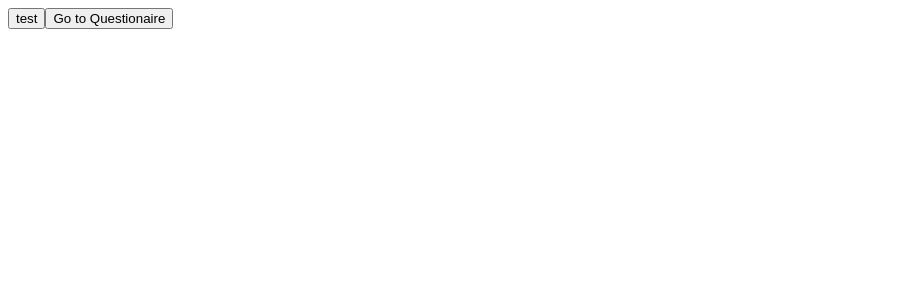
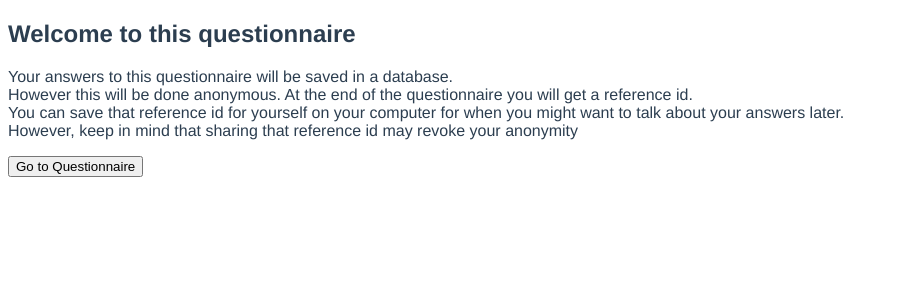
Before and after one commit to Jeffrey-Meesters/a-form, a Vue app: page / in a window 1280 px wide. Shown: the top 300 px of the page, without its empty margins (0-898 px from the left). Built offline with nearby package versions, Linux system fonts and the light colour scheme.

Commit message:
Add information and thank you page

```diff
--- a/src/router/index.js
+++ b/src/router/index.js
@@ -17,6 +17,12 @@ const routes = [
       import(
         /* webpackChunkName: "questionnaire" */ "../views/Questionnaire.vue"
       )
+  },
+  {
+    path: "/thanks",
+    name: "thanks",
+    component: () =>
+      import(/* webpackChunkName: "thanks" */ "../views/Thanks.vue")
   }
 ];
 
--- a/src/services/firebase.js
+++ b/src/services/firebase.js
@@ -39,33 +39,25 @@ export async function getUser() {
   }
 }
 
-export async function testRules(data) {
-  const userRef = db.collection("users").doc("yolo");
-
-  const response = await userRef.set(
-    {
-      [`formData-${Date.now()}`]: data
-    },
-    { merge: true }
-  );
-
-  return response;
-}
-
 export async function updateUser(data) {
   const currentUser = firebase.auth().currentUser;
   const userRef = db.collection("users").doc(currentUser.uid);
   const currentTimeStamp = Date.now();
   data.timeStamp = currentTimeStamp;
 
-  const response = await userRef.set(
+  await userRef.set(
     {
       [`formData-${currentTimeStamp}`]: data
     },
     { merge: true }
   );
 
-  return response;
+  const doc = await userRef.get();
+  if (!doc.exists) {
+    alert("user not found");
+  } else {
+    return doc.data();
+  }
 }
 
 export async function initAuth() {
--- a/src/views/Questionnaire.vue
+++ b/src/views/Questionnaire.vue
@@ -168,8 +168,9 @@ export default {
       }
 
       const response = await updateUser(this.form);
-
-      console.log(response);
+      if (Object.keys(response).length) {
+        this.$router.push("/thanks");
+      }
     }
   },
   watch: {
--- a/src/views/SignIn.vue
+++ b/src/views/SignIn.vue
@@ -1,8 +1,20 @@
 <template>
-  <div>
-    <button @click="test">test</button>
-    <button @click="sendSignIn">Go to Questionaire</button>
-  </div>
+  <section>
+    <h1>Welcome to this questionnaire</h1>
+    <p>
+      Your answers to this questionnaire will be saved in a database.
+      <br />
+      However this will be done anonymous. At the end of the questionnaire you
+      will get a reference id.
+      <br />
+      You can save that reference id for yourself on your computer for when you
+      might want to talk about your answers later.
+      <br />
+      However, keep in mind that sharing that reference id may revoke your
+      anonymity
+    </p>
+    <button @click="sendSignIn">Go to Questionnaire</button>
+  </section>
 </template>
 
 <script>
@@ -12,14 +24,13 @@ export default {
   methods: {
     async sendSignIn() {
       try {
-        const user = await this.signIn();
-        console.log(444, user);
+        const user = await signIn();
+        console.log(user);
         this.$store.dispatch("setUser", user);
       } catch (err) {
         alert(err);
       }
-    },
-    signIn
+    }
   }
 };
 </script>
--- /dev/null
+++ b/src/views/Thanks.vue
@@ -0,0 +1,31 @@
+<template>
+  <section v-if="userData">
+    <h1>
+      Thanks for filling in the questionnaire!
+    </h1>
+    <p>
+      Keep this userId for your own reference: {{ userData.uid }}.
+      <br />
+      You can use it if you want to step out of anonymity and want talk about
+      the questionnaire answers.
+      <br />
+      <b>Just so its clear</b>: Sharing this userId with someone might revoke
+      your anonymity.
+    </p>
+  </section>
+</template>
+
+<script>
+export default {
+  computed: {
+    userData() {
+      return this.$store.state.user;
+    }
+  },
+  mounted() {
+    if (!this.userData) {
+      this.$router.push("/");
+    }
+  }
+};
+</script>
```
